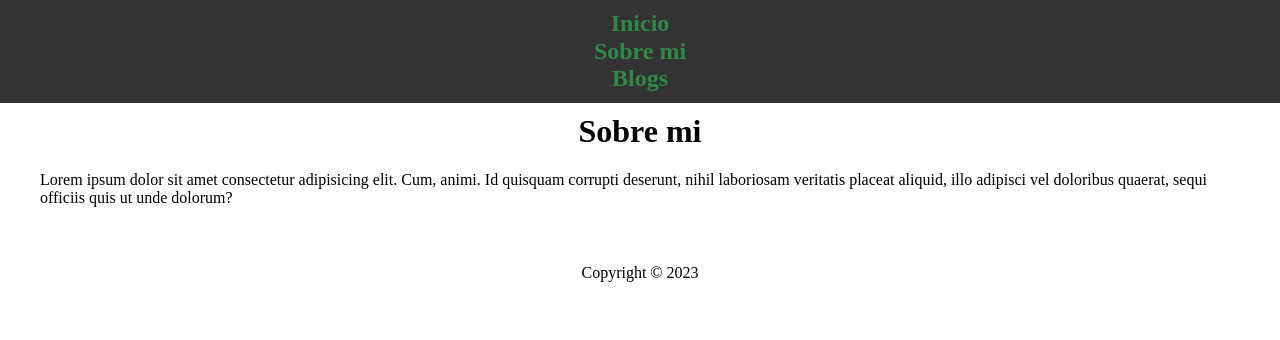
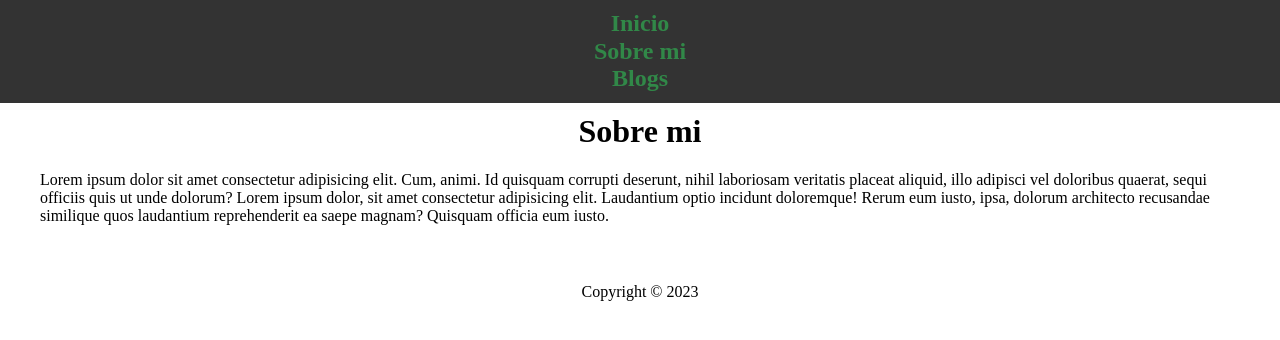
Before and after one commit to GersonGarciaKatowhu/blogs, a React (Vite) app: page /about in a window 1280 px wide. Shown: the top 340 px of the page. Built offline with nearby package versions, Linux system fonts and the light colour scheme.

Commit message:
tercer commit

```diff
--- a/src/pages/About.jsx
+++ b/src/pages/About.jsx
@@ -10,7 +10,7 @@ function About() {
         <h1 className="no-margin">Sobre mi</h1>
         <div className="padding-general">
           <p>
-            Lorem ipsum dolor sit amet consectetur adipisicing elit. Cum, animi. Id quisquam corrupti deserunt, nihil laboriosam veritatis placeat aliquid, illo adipisci vel doloribus quaerat, sequi officiis quis ut unde dolorum?
+            Lorem ipsum dolor sit amet consectetur adipisicing elit. Cum, animi. Id quisquam corrupti deserunt, nihil laboriosam veritatis placeat aliquid, illo adipisci vel doloribus quaerat, sequi officiis quis ut unde dolorum? Lorem ipsum dolor, sit amet consectetur adipisicing elit. Laudantium optio incidunt doloremque! Rerum eum iusto, ipsa, dolorum architecto recusandae similique quos laudantium reprehenderit ea saepe magnam? Quisquam officia eum iusto.
           </p>
         </div>
       </main>
```
